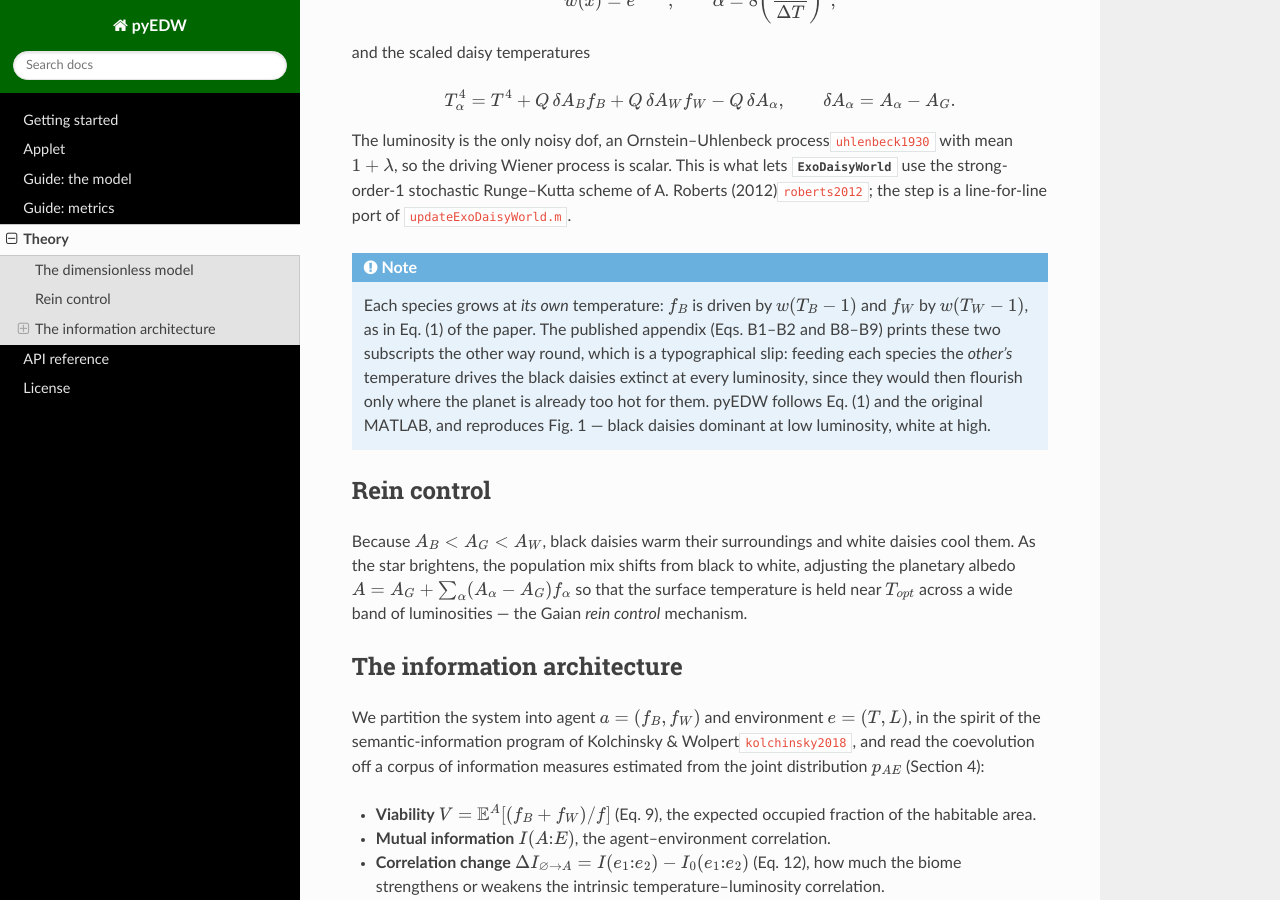
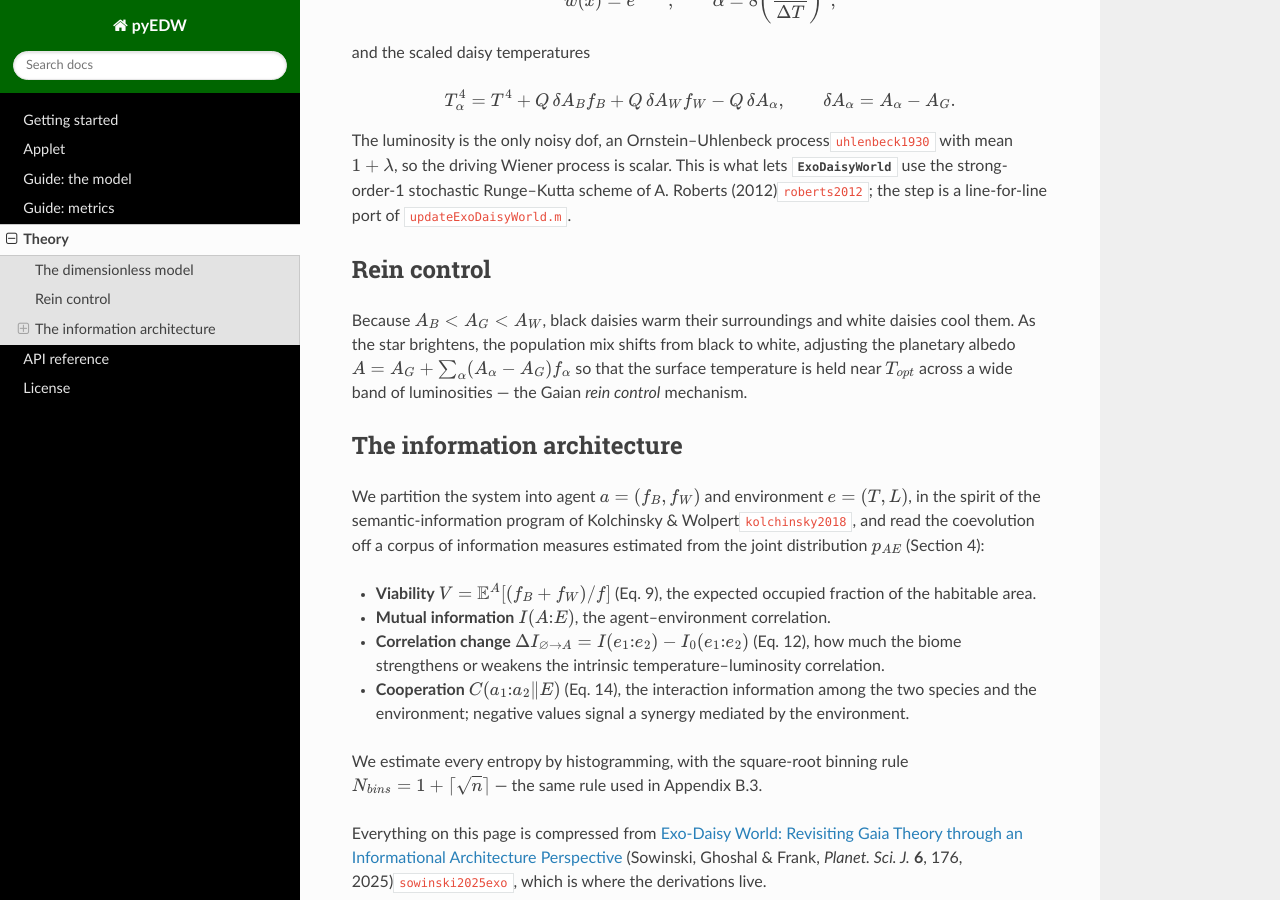
Before and after one commit to EternalTime/pyEDW, a Sphinx documentation site: the page built from docs/theory.rst, in a window 1280 px wide and 900 px high, scrolled down 700 px. Built offline with Sphinx 7.4.7 and the Read the Docs theme 3.1.0, drawn with Linux system fonts in a browser that asks for light colours; cross-references to code outside the pages are shown as plain code.

Commit message:
Remove the appendix subscript-typo note from docs/theory.rst (#2)

```diff
--- a/docs/theory.rst
+++ b/docs/theory.rst
@@ -41,17 +41,6 @@ Wiener process is scalar. This is what lets
 Runge--Kutta scheme of A. Roberts (2012)\ :footcite:`roberts2012`; the step is
 a line-for-line port of ``updateExoDaisyWorld.m``.
 
-.. note::
-
-   Each species grows at *its own* temperature: :math:`f_B` is driven by
-   :math:`w(T_B - 1)` and :math:`f_W` by :math:`w(T_W - 1)`, as in Eq. (1) of
-   the paper. The published appendix (Eqs. B1--B2 and B8--B9) prints these two
-   subscripts the other way round, which is a typographical slip: feeding each
-   species the *other's* temperature drives the black daisies extinct at every
-   luminosity, since they would then flourish only where the planet is already
-   too hot for them. pyEDW follows Eq. (1) and the original MATLAB, and
-   reproduces Fig. 1 — black daisies dominant at low luminosity, white at high.
-
 Rein control
 ------------
 
```
